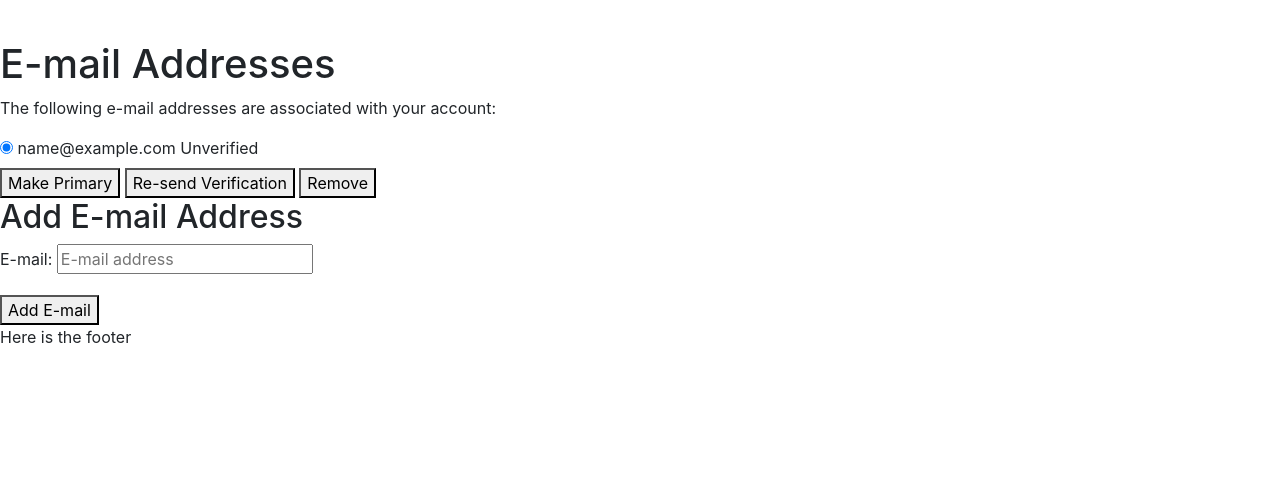
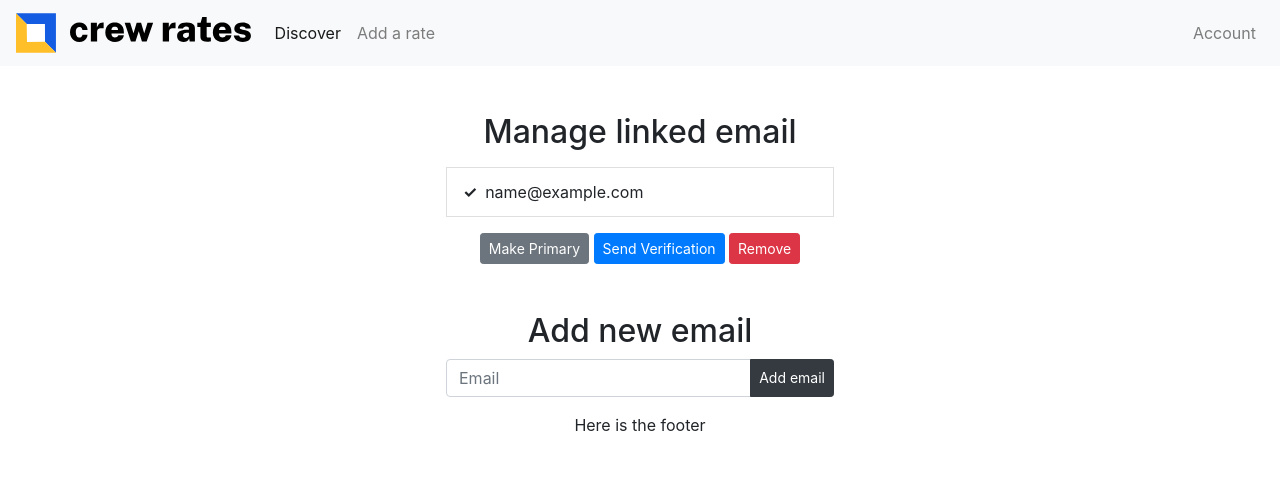
Before and after one commit to derthadams/crew-rates, a Django app: page /accounts/email/ in a window 1280 px wide. Shown: the top 502 px of the page. Run offline with Django 3.2, Linux system fonts and the light colour scheme; the visitor is signed in with stand-in values (Sample User, id 1); data comes from the database, SQL or seed files in the repository.

Commit message:
Customize email settings page

```diff
--- a/templates/allauth/account/email.html
+++ b/templates/allauth/account/email.html
@@ -1,59 +1,98 @@
-{% extends "account/base.html" %}
+{% extends "rates/base_rates.html" %}
 
 {% load i18n %}
+{% load static %}
 
-{% block head_title %}{% trans "E-mail Addresses" %}{% endblock %}
+{% block styles %}
+    {{ block.super }}
+    <link rel="stylesheet" href="{% static 'rates/css/social.css' %}">
+    <link rel="stylesheet" href="{% static 'rates/css/account-form.css' %}">
+    <link rel="stylesheet" href="{% static 'rates/css/list-radios.css' %}">
+{% endblock %}
+
+
+{% block head_title %}{% trans "Email" %}{% endblock %}
 
 {% block content %}
-    <h1>{% trans "E-mail Addresses" %}</h1>
+  <div class="form-accounts px-3">
+  <div id="manage-email" class="mt-5">
+  <h2>{% trans "Manage linked email" %}</h2>
 
   {% include 'account/message_list.html' %}
   {% if user.emailaddress_set.all %}
-<p>{% trans 'The following e-mail addresses are associated with your account:' %}</p>
+{#    <p>{% trans 'The following email addresses are linked to your account. To change primary email, verify and email:' %}</p>#}
 
     <form action="{% url 'account_email' %}" class="email_list" method="post">
       {% csrf_token %}
+
       <fieldset class="blockLabels">
 
+        <div class="list-group my-2">
         {% for emailaddress in user.emailaddress_set.all %}
-<div class="ctrlHolder">
-      <label for="email_radio_{{forloop.counter}}" class="{% if emailaddress.primary %}primary_email{%endif%}">
 
-      <input id="email_radio_{{forloop.counter}}" type="radio" name="email" {% if emailaddress.primary or user.emailaddress_set.count == 1 %}checked="checked"{%endif %} value="{{emailaddress.email}}"/>
+            <input id="email_radio_{{ forloop.counter }}" type="radio" name="email"
+               {% if emailaddress.primary or user.emailaddress_set.count == 1 %}
+               checked="checked"{% endif %}
+               value="{{ emailaddress.email }}"/>
 
-{{ emailaddress.email }}
+            <label for="email_radio_{{ forloop.counter }}"
+                   class="{% if emailaddress.primary %}primary_email{% endif %}
+                   list-group-item d-flex px-3" >
+              <span class="mr-auto">{{ emailaddress.email }}</span>
+              <span>
+                {% if emailaddress.primary %}
+                  <span class="primary badge badge-secondary">{% trans "Primary" %}</span>
+                {% endif %}
                 {% if emailaddress.verified %}
-    <span class="verified">{% trans "Verified" %}</span>
-    {% else %}
-    <span class="unverified">{% trans "Unverified" %}</span>
+                  <span class="verified badge badge-primary">{% trans "Verified" %}</span>
+{#                {% else %}#}
+{#                  <span class="unverified badge badge-secondary">{% trans "Unverified" %}</span>#}
                 {% endif %}
-      {% if emailaddress.primary %}<span class="primary">{% trans "Primary" %}</span>{% endif %}
+
+              </span>
             </label>
+        {% endfor %}
         </div>
-  {% endfor %}
+
 
         <div class="buttonHolder">
-      <button class="secondaryAction" type="submit" name="action_primary" >{% trans 'Make Primary' %}</button>
-      <button class="secondaryAction" type="submit" name="action_send" >{% trans 'Re-send Verification' %}</button>
-      <button class="primaryAction" type="submit" name="action_remove" >{% trans 'Remove' %}</button>
+          <button class="secondaryAction btn btn-sm btn-secondary" type="submit"
+                  name="action_primary">{% trans 'Make Primary' %}</button>
+          <button class="secondaryAction btn btn-sm btn-primary" type="submit"
+                  name="action_send">{% trans 'Send Verification' %}</button>
+          <button class="primaryAction btn btn-sm btn-danger" type="submit"
+                  name="action_remove">{% trans 'Remove' %}</button>
         </div>
 
       </fieldset>
     </form>
 
+
 {% else %}
-<p><strong>{% trans 'Warning:'%}</strong> {% trans "You currently do not have any e-mail address set up. You should really add an e-mail address so you can receive notifications, reset your password, etc." %}</p>
+<p><strong>{% trans 'Warning:'%}</strong> {% trans "You do not have any email addresses linked to this account." %}</p>
 
 {% endif %}
+  </div>
 
   {% if can_add_email %}
-    <h2>{% trans "Add E-mail Address" %}</h2>
+    <div id="add-email" class="mt-5">
+    <h2>{% trans "Add new email" %}</h2>
 
     <form method="post" action="{% url 'account_email' %}" class="add_email">
         {% csrf_token %}
-        {{ form.as_p }}
-        <button name="action_add" type="submit">{% trans "Add E-mail" %}</button>
+        <div class="form-group">
+          <div class="input-group">
+              {{ form.email.errors }}
+            <input class="form-control" type="{{ form.email.type }}" name="{{ form.email.name }}"
+                   value="{% if form.email.value %} {{ form.email.value }} {% endif %}"
+                   placeholder="Email" required id="id_email" autocomplete="email">
+            <div class="input-group-append">
+                  <button class="btn btn-sm btn-dark"name="action_add" type="submit">{% trans "Add email" %}</button>
+            </div>
+          </div>
+        </div>
     </form>
+    </div>
   {% endif %}
 
 {% endblock %}
@@ -73,4 +112,5 @@
   }
 })();
 </script>
+  </div>
 {% endblock %}
```
Lines whose indentation alone changed are shown as unchanged.
